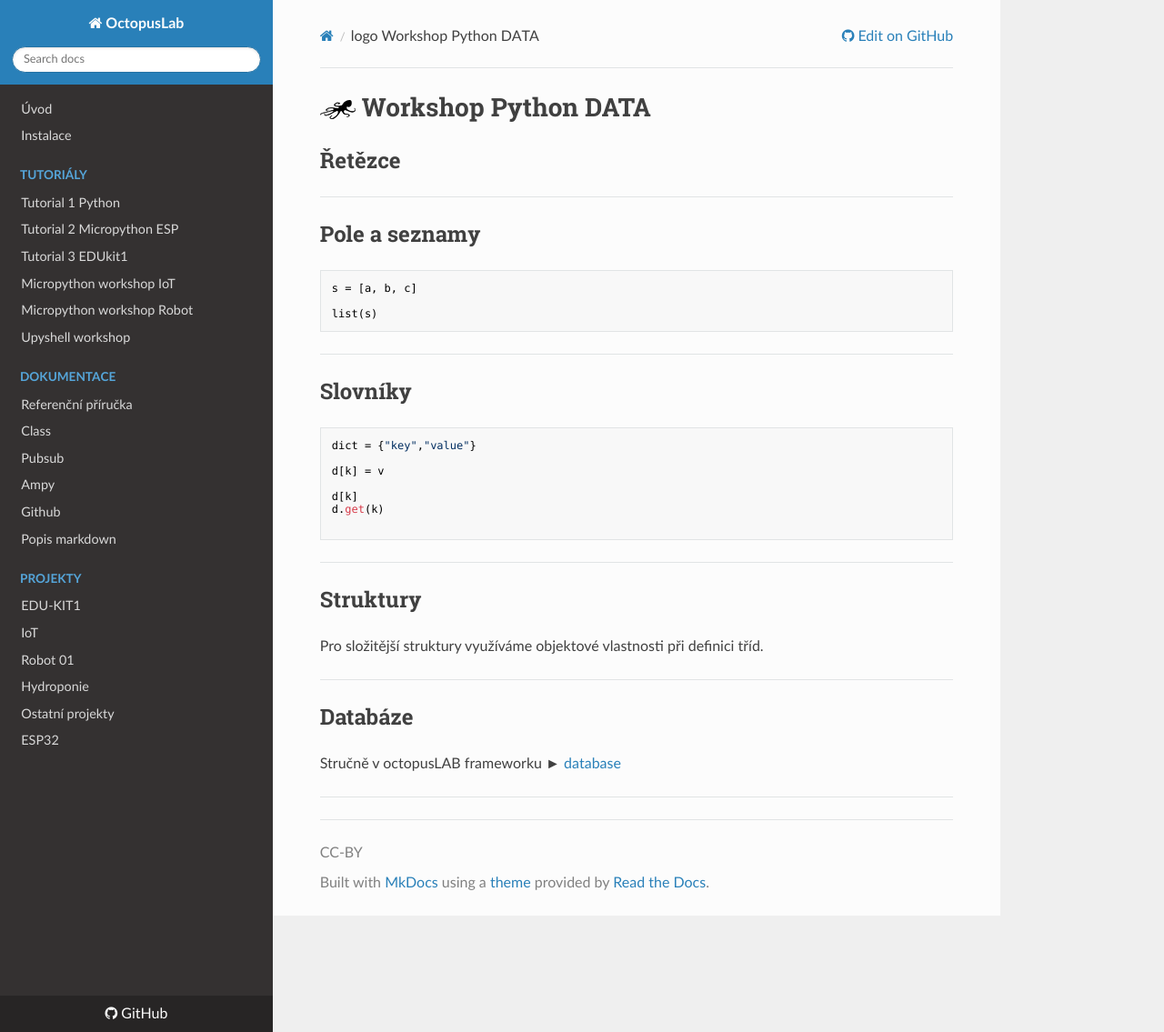
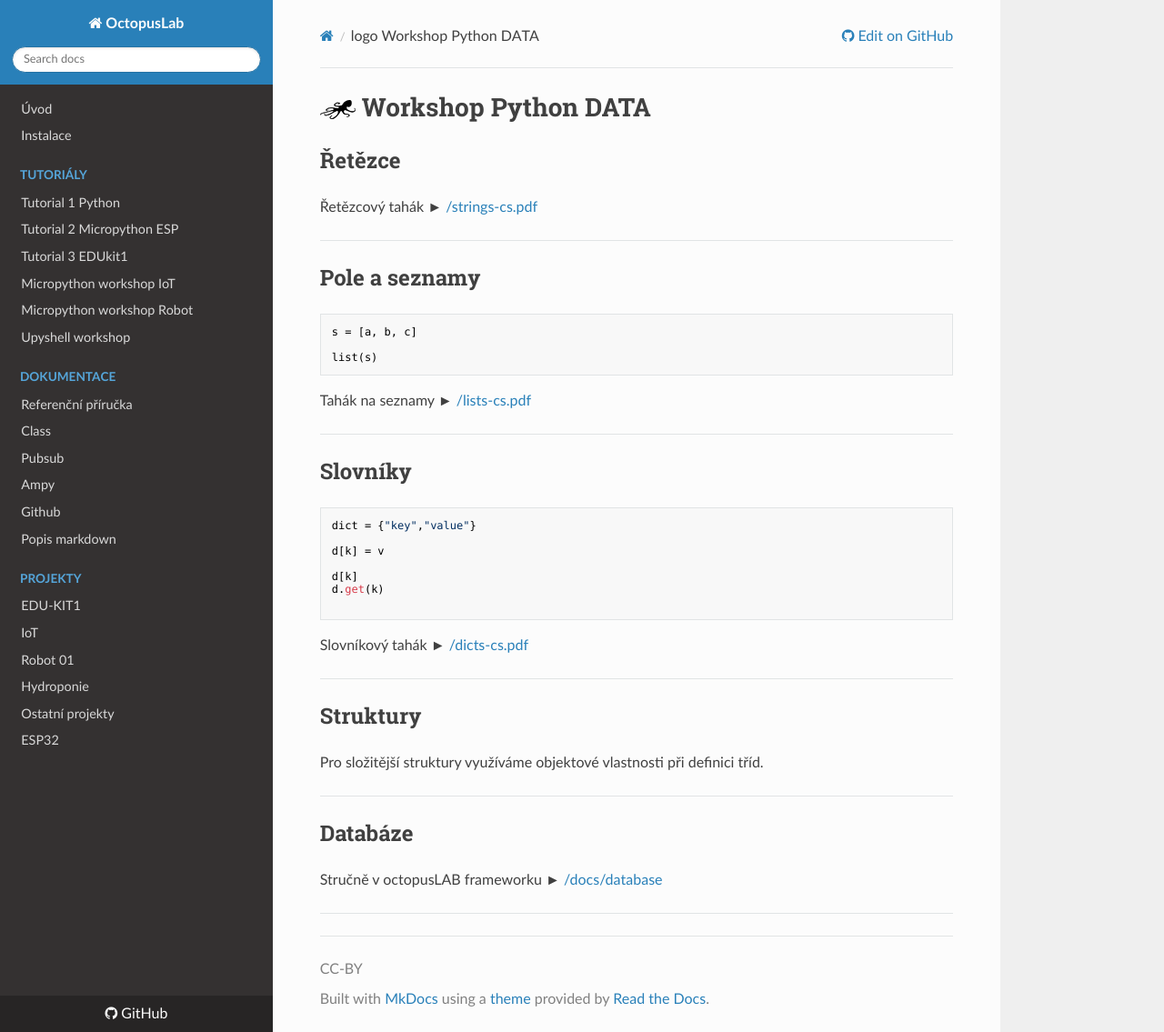
Before and after one commit to octopuslab-cz/docs_octopuslab_cz, an MkDocs documentation site: the page built from docs/ws-python-data.md, in a window 1280 px wide and 1135 px high. Shown: the whole window at 91% size. Built offline with MkDocs 1.6.1, drawn with Linux system fonts in a browser that asks for light colours; nearby versions of some CDN libraries.

Commit message:
links 2 pdf

````diff
--- a/docs/ws-python-data.md
+++ b/docs/ws-python-data.md
@@ -1,6 +1,8 @@
 # ![logo](img/logo_small.png) Workshop Python DATA
 
 ## Řetězce
+
+Řetězcový tahák ► [/strings-cs.pdf](https://pyvec.github.io/cheatsheets/strings/strings-cs.pdf)
 
 ---
 
@@ -10,6 +12,9 @@ s = [a, b, c]
 
 list(s)
 ```
+
+Tahák na seznamy ► [/lists-cs.pdf](https://pyvec.github.io/cheatsheets/lists/lists-cs.pdf)
+
 ---
 
 ## Slovníky
@@ -23,6 +28,7 @@ d.get(k)
 
 ```
 
+Slovníkový tahák  ► [/dicts-cs.pdf](https://pyvec.github.io/cheatsheets/dicts/dicts-cs.pdf)
 
 ---
 
@@ -34,6 +40,6 @@ Pro složitější struktury využíváme objektové vlastnosti při definici t
 
 ## Databáze
 
-Stručně v octopusLAB frameworku ► [database](#database)
+Stručně v octopusLAB frameworku ► [/docs/database](/basicdoc/#database)
 
 ---
````
Also changed, not shown: docs/basicdoc.md (+1 -0 lines), docs/tutorial3-edukit1.md (+2 -1 lines).
